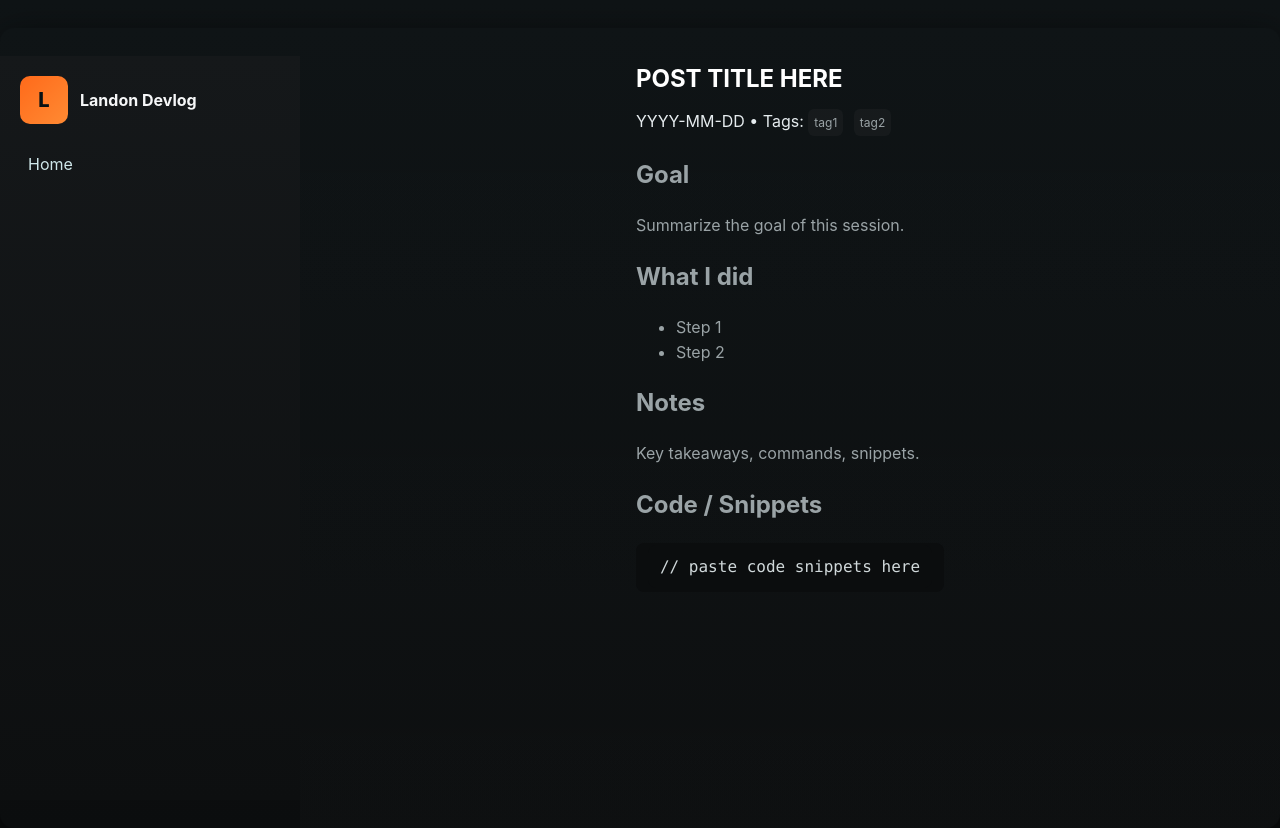
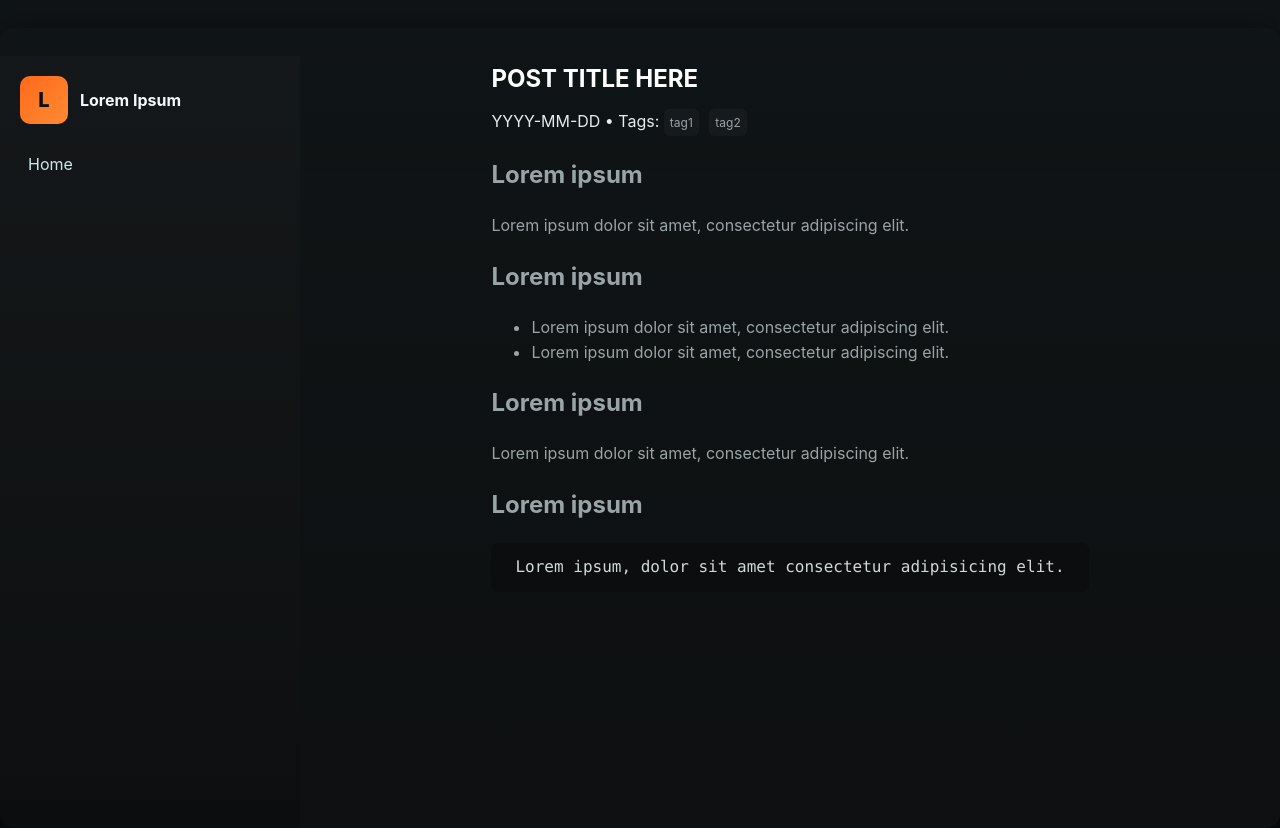
Before and after one commit to Tiggerljc/Tiggerljc.github.io, a Flask app: page /template in a window 1280 px wide. Run offline with Flask 3, Linux system fonts and the light colour scheme.

Commit message:
Changed up templates to use Lorem Ipsum.

```diff
--- a/templates/blog-template.html
+++ b/templates/blog-template.html
@@ -3,13 +3,13 @@
 <head>
   <meta charset="utf-8" />
   <meta name="viewport" content="width=device-width,initial-scale=1" />
-  <title>New Post Template — Landon Devlog</title>
+  <title>Lorem Ipsum</title>
   <link rel="stylesheet" href="/static/css/style.css">
 </head>
 <body>
   <div class="single layout">
     <aside class="sidebar">
-      <div class="brand"><div class="logo">L</div><div class="title">Landon Devlog</div></div>
+      <div class="brand"><div class="logo">L</div><div class="title">Lorem Ipsum</div></div>
       <nav class="nav">
         <ul>
           <li><a href="/index.html">Home</a></li>
@@ -25,20 +25,20 @@
         </header>
 
         <section class="post-body">
-          <h2>Goal</h2>
-          <p>Summarize the goal of this session.</p>
+          <h2>Lorem ipsum</h2>
+          <p>Lorem ipsum dolor sit amet, consectetur adipiscing elit.</p>
 
-          <h2>What I did</h2>
+          <h2>Lorem ipsum</h2>
           <ul>
-            <li>Step 1</li>
-            <li>Step 2</li>
+            <li>Lorem ipsum dolor sit amet, consectetur adipiscing elit.</li>
+            <li>Lorem ipsum dolor sit amet, consectetur adipiscing elit.</li>
           </ul>
 
-          <h2>Notes</h2>
-          <p>Key takeaways, commands, snippets.</p>
+          <h2>Lorem ipsum</h2>
+          <p>Lorem ipsum dolor sit amet, consectetur adipiscing elit.</p>
 
-          <h2>Code / Snippets</h2>
-          <pre><code>// paste code snippets here</code></pre>
+          <h2>Lorem ipsum</h2>
+          <pre><code>Lorem ipsum, dolor sit amet consectetur adipisicing elit.</code></pre>
         </section>
       </article>
     </main>
--- a/templates/sidebar.html
+++ b/templates/sidebar.html
@@ -19,10 +19,10 @@
     </div>
 
     <div class="sidebar-section">
-      <div class="sidebar-title">Resources</div>
+      <div class="sidebar-title">Lorem</div>
       <ul class="sidebar-links">
-        <li><a href="#">Documentation</a></li>
-        <li><a href="#">Reference</a></li>
+        <li><a href="#">Ipsum</a></li>
+        <li><a href="#">Dolor sit amet</a></li>
       </ul>
     </div>
   </div>
```
